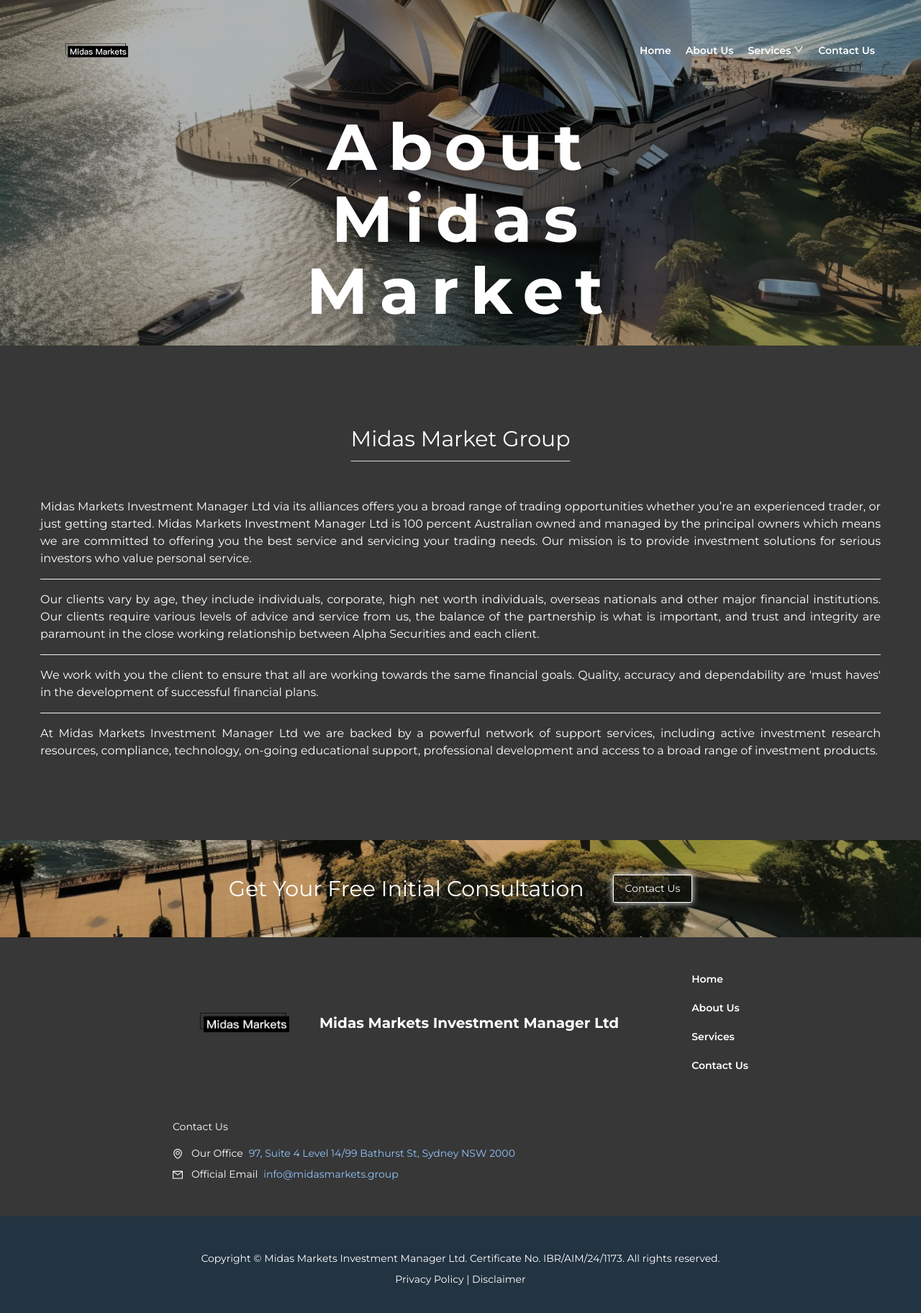
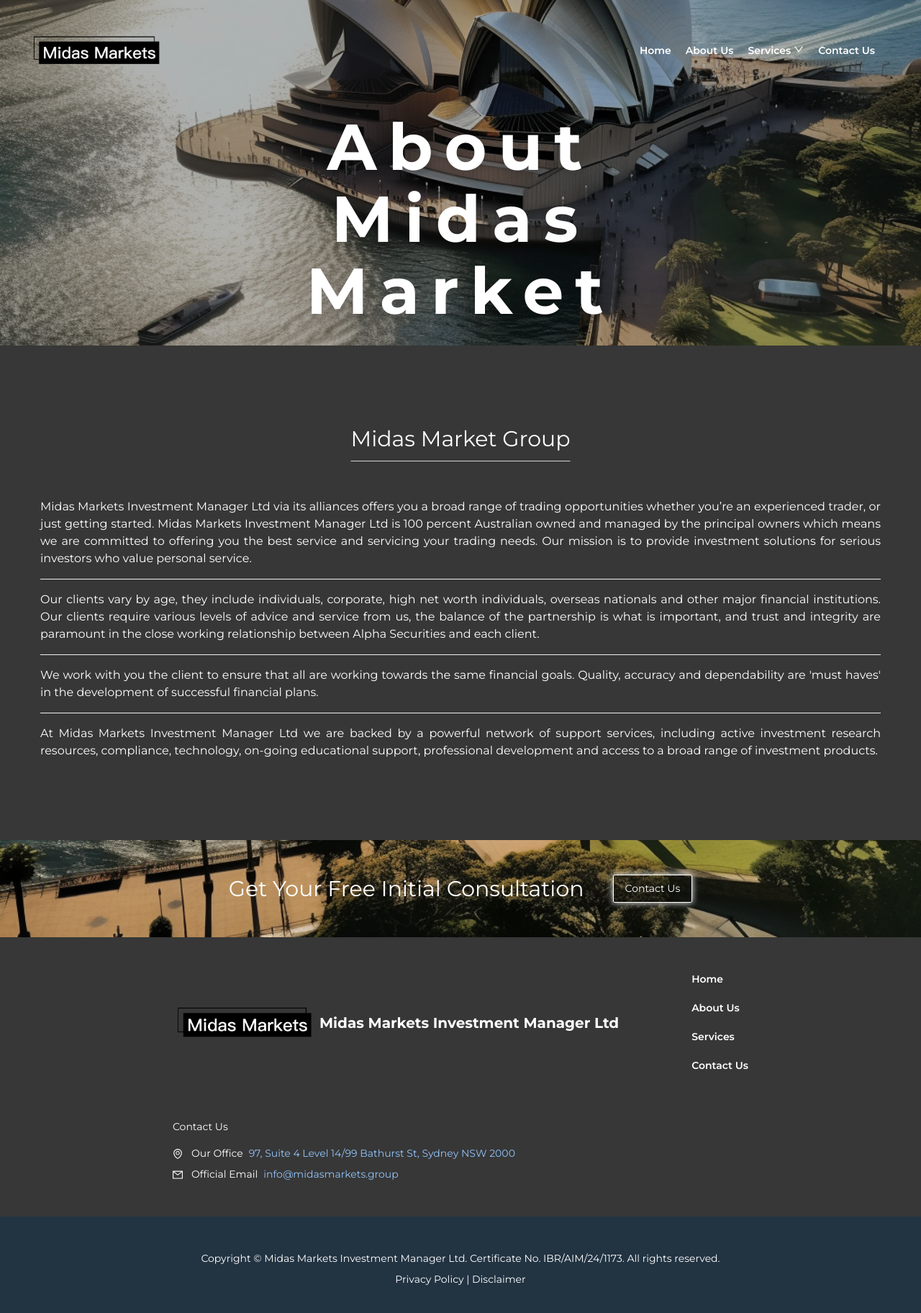
Before and after one commit to zhen-yang-syd/fx-edge-quant, a Next.js app: page /about-us in a window 1280 px wide. Shown: the top 1824 px of the page at 72% size. Built offline with nearby package versions, Linux system fonts and the light colour scheme.

Commit message:
update logo size

```diff
--- a/components/Footer.tsx
+++ b/components/Footer.tsx
@@ -13,7 +13,7 @@
         <div className="footer-container">
           {/* icon */}
           <div className="flex flex-row gap-1 items-center">
-            <img src={Logo.src} alt="" className="w-[200px]" />
+            <img src={Logo.src} alt="" className="w-[200px] scale-[150%]" />
             <div className="flex flex-col text-white">
               <span className="font-bold text-xl">
                 Midas Markets Investment Manager Ltd
--- a/components/Navbar/TopNavbar.tsx
+++ b/components/Navbar/TopNavbar.tsx
@@ -48,7 +48,7 @@
             router.push("/"), setOpen(false);
           }}
         >
-          <img src={Logo.src} alt="" className=" h-[100px]" />
+          <img src={Logo.src} alt="" className="h-[100px] scale-[200%]" />
         </div>
         <div className="sm:flex flex-row gap-5 items-center hidden">
           {navItem.map((item, index) => (
```
